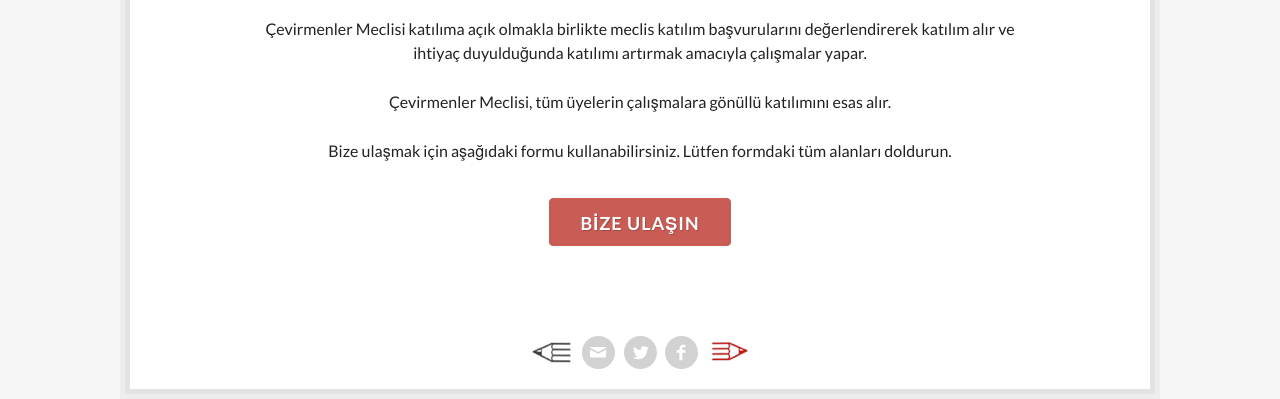
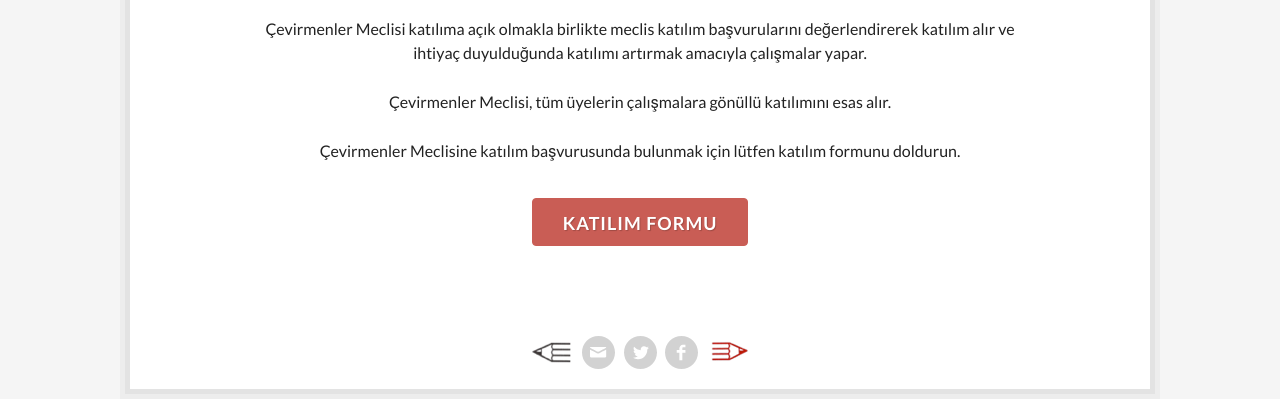
Before and after one commit to wergeran/wergeran.github.io, a plain HTML site: page index.html in a window 1280 px wide. Shown: the part 802-1201 px from the top of the page. Drawn offline with Linux system fonts and the light colour scheme.

Commit message:
Update index.html

```diff
--- a/index.html
+++ b/index.html
@@ -52,8 +52,8 @@
       <h4>katılım</h4>
       <p>Çevirmenler Meclisi katılıma açık olmakla birlikte meclis katılım başvurularını değerlendirerek katılım alır ve ihtiyaç duyulduğunda katılımı artırmak amacıyla çalışmalar yapar.</p>
       <p>Çevirmenler Meclisi, tüm üyelerin çalışmalara gönüllü katılımını esas alır.</p>
-      <p>Bize ulaşmak için aşağıdaki formu kullanabilirsiniz. Lütfen formdaki tüm alanları doldurun.</p>
-      <a class="button" href="javascript:void(0);" target="_blank">BİZE ULAŞIN</a>
+      <p>Çevirmenler Meclisine katılım başvurusunda bulunmak için lütfen katılım formunu doldurun.</p>
+      <a class="button" href="javascript:void(0);" target="_blank">KATILIM FORMU</a>
 
       <div class="social">
         <a href="mailto:javascript:void(0);" class="mail" title="Bize Ulaşın">Bize Ulaşın<span class="tooltiptext">Bize Ulaşın</span></a>
```
